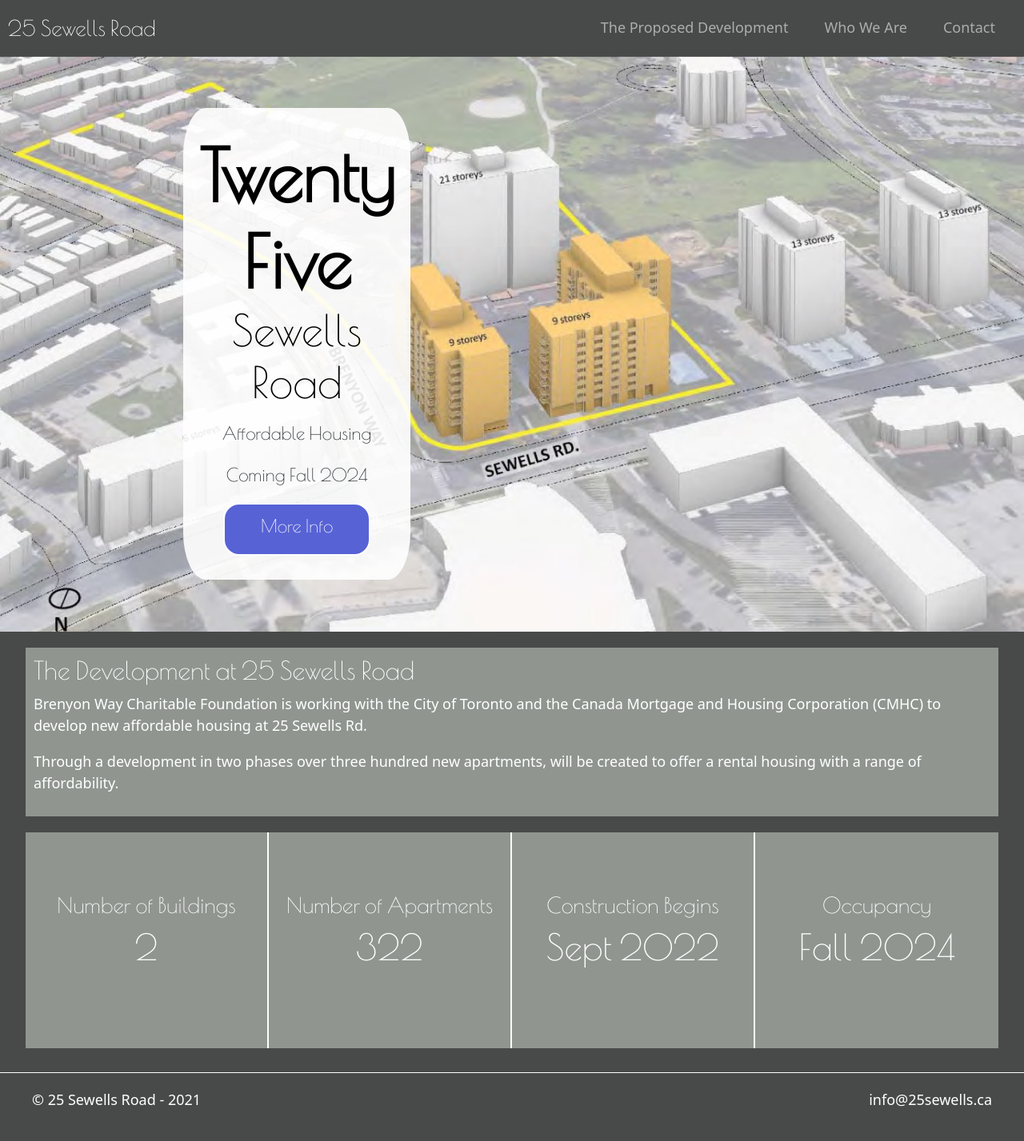
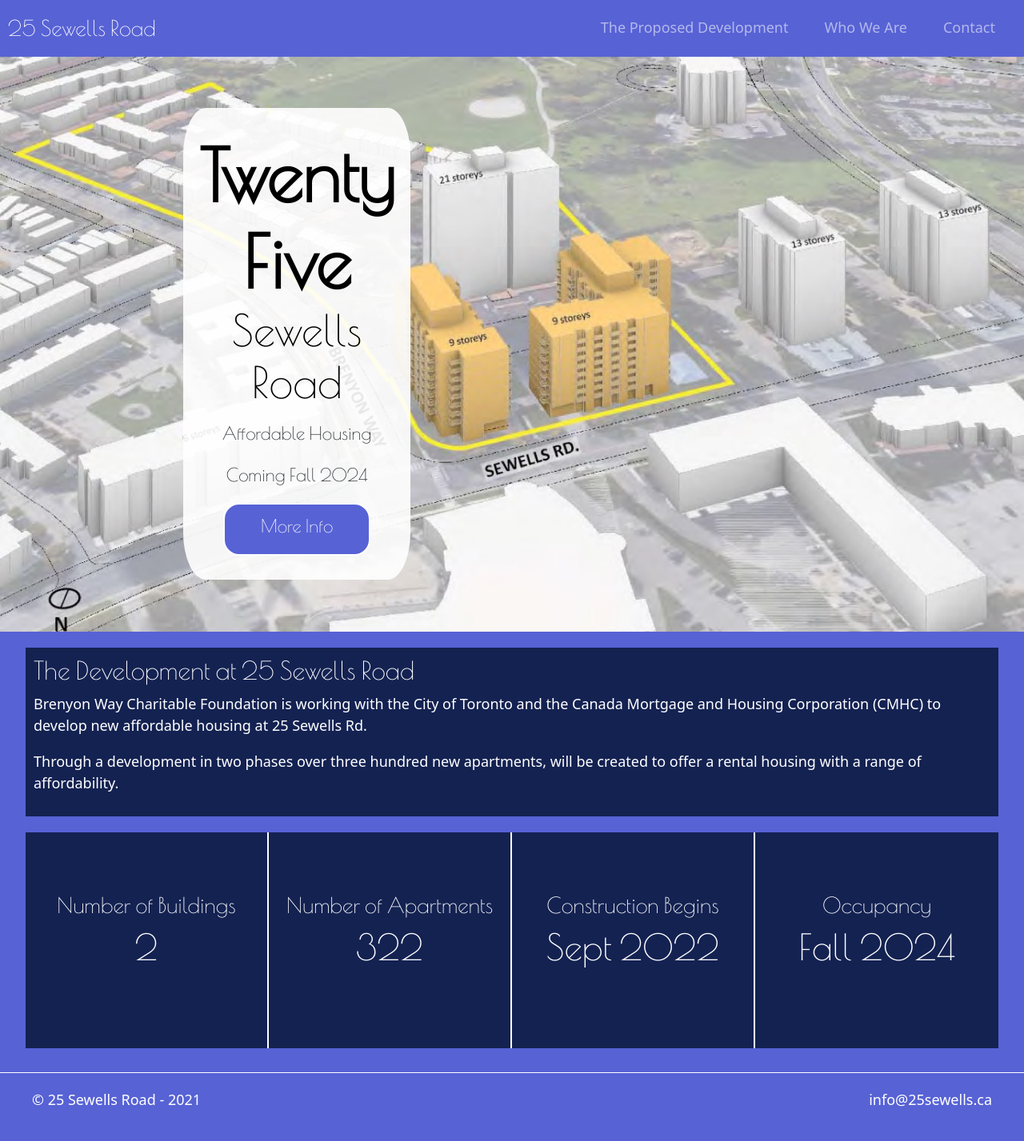
Before and after one commit to twc-inc-ca/twc-inc-ca.github.io, a PHP site: page / in a window 1280 px wide. Shown: the whole page at 80% size. Run offline with PHP 8.4, Linux system fonts and the light colour scheme.

Commit message:
Change background colour and fade-in

```diff
--- a/index.html
+++ b/index.html
@@ -2,11 +2,13 @@
 <html>
     <head>
         <title>25 Sewells Road</title>
+        <link href="https://cdn.jsdelivr.net/npm/bootstrap@5.0.0-beta3/dist/css/bootstrap.min.css" rel="stylesheet" integrity="sha384-eOJMYsd53ii+scO/bJGFsiCZc+5NDVN2yr8+0RDqr0Ql0h+rP48ckxlpbzKgwra6" crossorigin="anonymous">
+        <link rel="stylesheet" type='text/css' href="styles.css">
         <link rel="preconnect" href="https://fonts.gstatic.com">
         <link href="https://fonts.googleapis.com/css2?family=Poiret+One&display=swap" rel="stylesheet">
-        <link href="https://cdn.jsdelivr.net/npm/bootstrap@5.0.0-beta3/dist/css/bootstrap.min.css" rel="stylesheet" integrity="sha384-eOJMYsd53ii+scO/bJGFsiCZc+5NDVN2yr8+0RDqr0Ql0h+rP48ckxlpbzKgwra6" crossorigin="anonymous">
         <link href="https://fonts.googleapis.com/css2?family=Open+Sans&display=swap" rel="stylesheet">
-        <link rel="stylesheet" type='text/css' href="styles.css">
+
+
       </head>
 
 
--- a/script.js
+++ b/script.js
@@ -1,6 +1,6 @@
 //Fade in animation
 function showText(id) {
-    document.getElementById(id).style.display = "inline";
+  document.getElementById(id).style.display = "inline";
 }
 
 const observer = new IntersectionObserver(entries => {
@@ -10,7 +10,7 @@ const observer = new IntersectionObserver(entries => {
       if (entry.isIntersecting) {
         // Add the animation class
         entry.target.classList.add('fadein');
-
+        entry.target.classList.add('visible');
 
       }
     });
--- a/styles.css
+++ b/styles.css
@@ -7,7 +7,7 @@ html {
 }
 
 body {
-    background-color: #474A48;
+    background-color: #5762D5;
 }
 
 h1, h2, h3, h4, h5, h6 {
@@ -76,6 +76,7 @@ h1, h2, h3, h4, h5, h6 {
     border-radius: 10%;
     padding: 30px 20px 30px 20px;
     font-family: 'Poiret One', cursive;
+    opacity: 0;
 }
 
 .splash-box p {
@@ -120,19 +121,22 @@ h1, h2, h3, h4, h5, h6 {
       opacity: 1;
     }
   }
+.visible {
+    opacity: 1;
+}
 
   /* Facts Sections */
   .facts {
       width: 95%;
       margin-left: 2.5%;
       align-content: center;
-      background-color: #909590;
+      background-color: #142252;
       margin-bottom: 20px;
   }
 
   .fact-box {
       text-align: center;
-      background-color: #909590;
+      background-color: #142252;
       padding: 20px;
       width: 25%;
       height: 15rem;
@@ -154,7 +158,7 @@ h1, h2, h3, h4, h5, h6 {
 /*Main Section */
 .main {
     width: 95%;
-    background-color: #909590;
+    background-color: #142252;
     margin-left: 2.5%;
     padding: 10px;
     margin-bottom: 20px;
```
